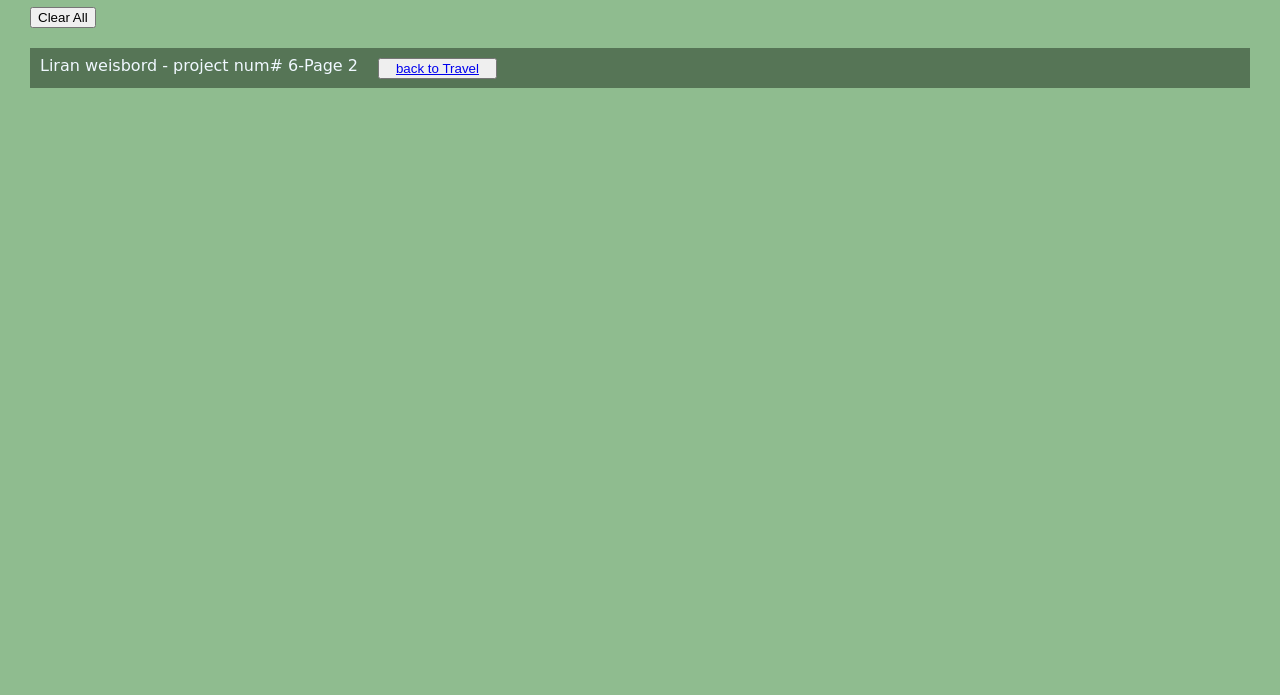
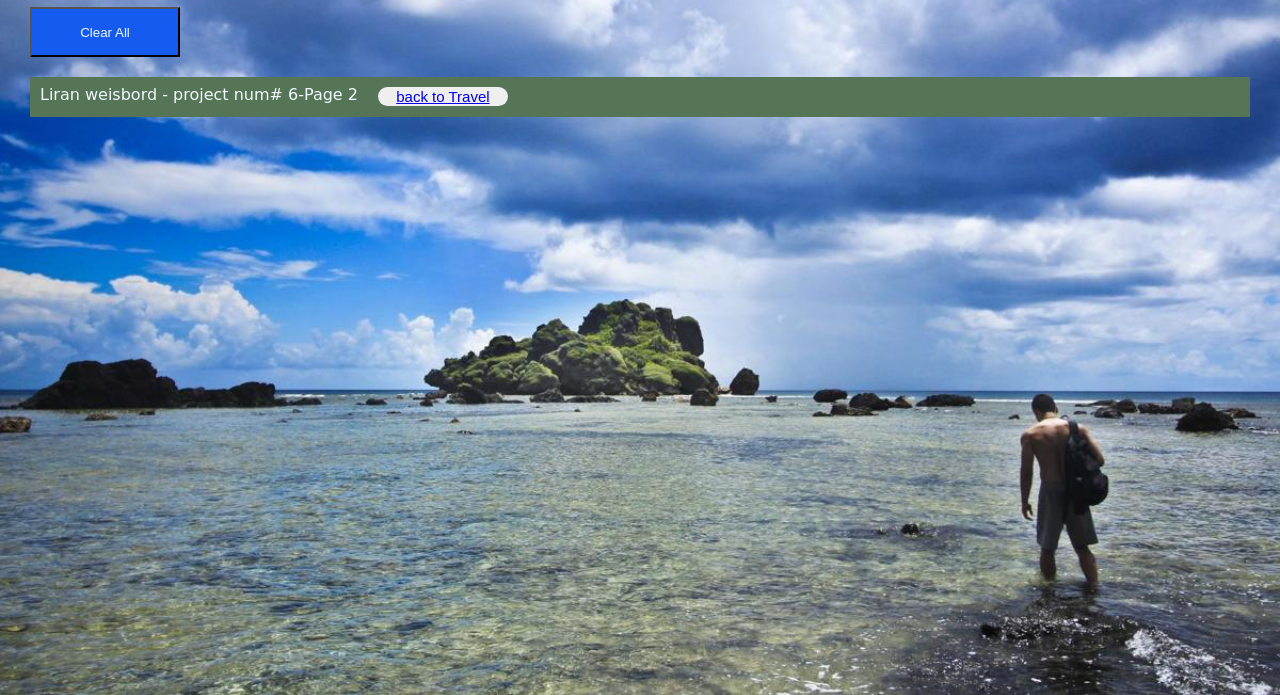
Before and after one commit to wliran2/Travel, a website built with webpack: page src/client/views/todoPage.html in a window 1280 px wide. Shown: the part 145-840 px from the top of the page. Built offline with nearby package versions, Linux system fonts and the light colour scheme.

Commit message:
add some UI to the 2nd page  - need to fix this bug with the list

```diff
--- a/src/client/styles/footer.scss
+++ b/src/client/styles/footer.scss
@@ -28,3 +28,12 @@ footer {
     font-family: 'Oswald', sans-serif;
     border: 15PX;
 }
+
+#backbtn {
+    width: 130px;
+    border-radius: 15px;
+    place-content: center;
+    font-size: 15px;
+    font-family: 'Oswald', sans-serif;
+    border: 15PX;
+}
--- a/src/client/styles/form.scss
+++ b/src/client/styles/form.scss
@@ -4,7 +4,10 @@ body {
 }
 
 .toDocontainer {
-    background-color: darkseagreen;
+    background-image: url('background.jpg');
+    background-repeat: no-repeat;
+    background-attachment: fixed;
+    background-size: cover;
 }
 
 #app {
@@ -94,6 +97,13 @@ input {
     margin-left: 55px;
 }
 
+#clearBTN {
+    width: 150px;
+    height: 50px;
+    background-color: #165bf0;
+    color: aliceblue;
+}
+
 h1 {
     font-size: 36px;
 }
--- a/src/client/views/todoPage.html
+++ b/src/client/views/todoPage.html
@@ -19,7 +19,7 @@
         <h2>Items</h2>
         <ul></ul>
 
-        <button onclick="Client.clearToDoList()">Clear All</button>
+        <button id="clearBTN" onclick="Client.clearToDoList()">Clear All</button>
     </div>
     <footer>
         <p>Liran weisbord - project num# 6-Page 2 </p>
```
Also changed, not shown: src/client/views/index.html (+1 -0 lines).
